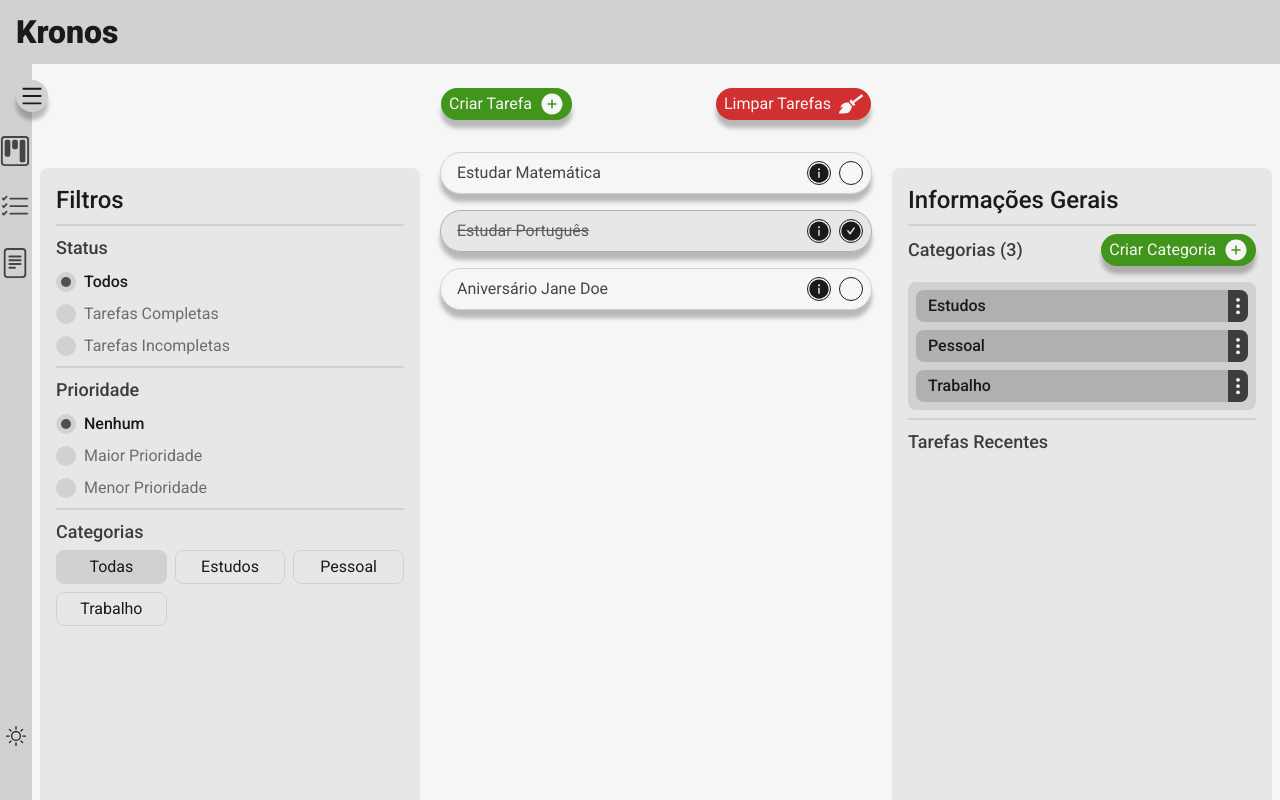
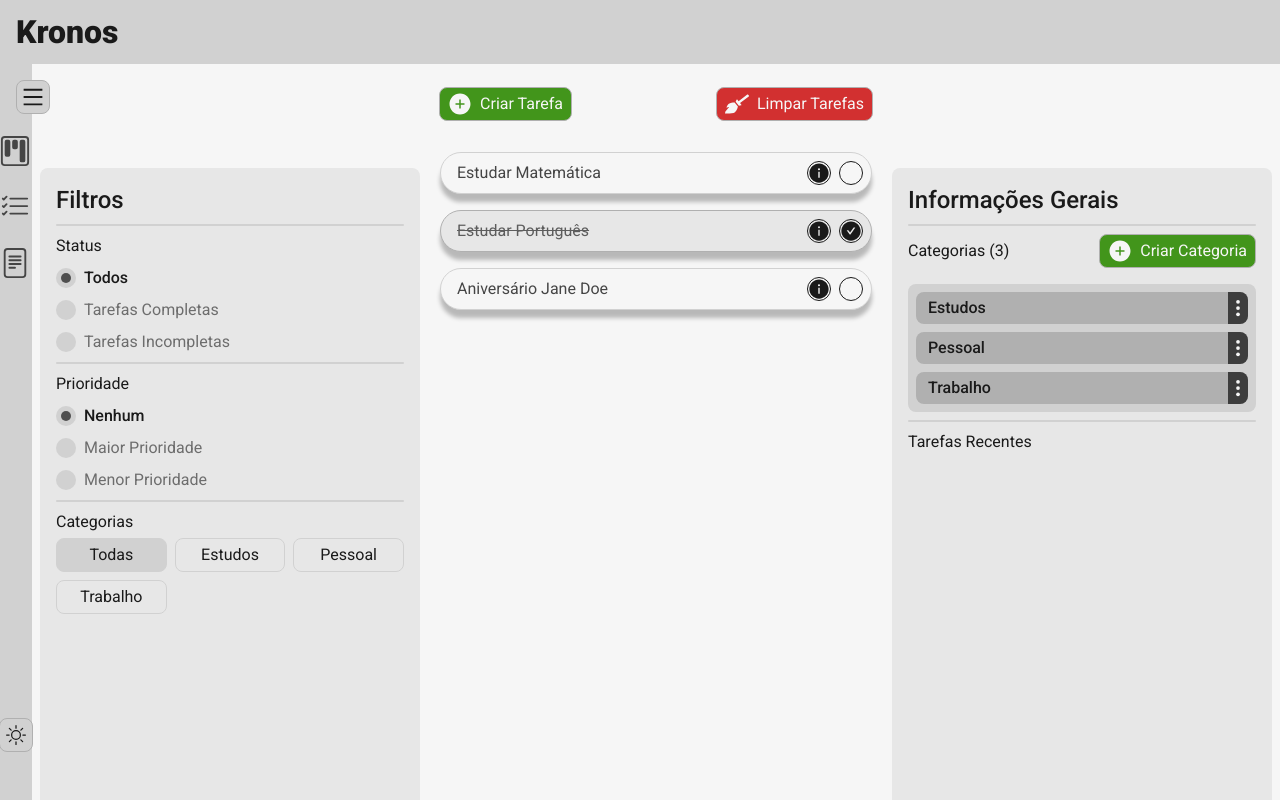
Before and after one commit to Bernardopog/kronos-app, a Next.js app in the folder apps/frontend/: page /pages/todo in a window 1280 px wide. Built offline with nearby package versions, Linux system fonts and the light colour scheme.

Commit message:
feat(frontend): add icon prop and improve Button flexibility

```diff
--- a/apps/frontend/src/app/globals.css
+++ b/apps/frontend/src/app/globals.css
@@ -3,25 +3,47 @@
 @tailwind utilities;
 
 @layer components {
+  /* Page Base */
   .page {
     @apply bg-woodsmoke-50 dark:bg-woodsmoke-925 p-2 size-full duration-300 ease-in-out;
   }
+
+  /* Page - Kanban */
+
+  /* Page - To Do */
   .to-do-btn {
     @apply flex items-center justify-center size-6 border border-woodsmoke-950 rounded-full text-2xl text-woodsmoke-950 dark:border-woodsmoke-100 dark:text-woodsmoke-100;
   }
-  .modal-btn {
-    @apply flex-1 duration-300 ease-in-out;
+
+  /* Page - Notes */
+
+  /* Components */
+  .tab-title {
+    @apply text-lg font-medium text-woodsmoke-800 dark:text-woodsmoke-300 ease-in-out duration-300;
   }
   .priority-btn {
     @apply size-8 rounded-lg opacity-0 font-bold animate-move-left-to-right text-woodsmoke-950;
   }
-  .to-do-tabs-title {
-    @apply text-lg font-medium text-woodsmoke-900 dark:text-woodsmoke-300;
+
+  /** Button */
+  .btn-base {
+    @apply flex justify-center items-center p-1 rounded-lg gap-x-2 bg-transparent border border-woodsmoke-300 duration-300 ease-in-out
+      dark:border-woodsmoke-800
+      hover:border-transparent hover:text-woodsmoke-50;
   }
-  .to-do-tabs-button {
+  .tab-button {
     @apply flex justify-center items-center fixed top-2/4 w-8 h-16 border text-xl border-woodsmoke-300 bg-woodsmoke-200 text-woodsmoke-900 translate-y-[-50%] duration-300 ease-in-out hover:border-woodsmoke-400 hover:bg-woodsmoke-300 hover:text-woodsmoke-950 dark:border-woodsmoke-800 dark:bg-woodsmoke-950 dark:text-woodsmoke-200 dark:hover:border-woodsmoke-700 dark:hover:bg-woodsmoke-900 dark:hover:text-woodsmoke-300 lg:hidden;
   }
+
+  /** Modal */
+  .modal-btn {
+    @apply flex-1 duration-300 ease-in-out;
+  }
+
+  /*...*/
 }
+
+/** Layouts */
 
 .main-layout {
   grid-template-areas:
--- a/apps/frontend/src/components/Button/Button.tsx
+++ b/apps/frontend/src/components/Button/Button.tsx
@@ -4,9 +4,10 @@ import { ReactNode } from "react";
 
 interface IButtonProps {
   action?: () => void;
-  children: ReactNode;
+  children?: ReactNode;
   label?: string;
   ariaLabel?: string;
+  icon?: ReactNode;
   extraStyles?: {
     label?: string;
     button?: string;
@@ -15,22 +16,26 @@ interface IButtonProps {
 }
 
 export default function Button({
+  children,
   action,
-  children,
   label,
   ariaLabel,
+  icon,
   extraStyles,
 }: IButtonProps) {
   return (
     <button
       onClick={action}
       aria-label={ariaLabel}
-      className={`flex items-center justify-center size-8 rounded-full shadow-base shadow-black/25 ${extraStyles?.button}`}
+      className={`btn-base active:brightness-75 ${extraStyles?.button}`}
+      type="button"
     >
-      <span className={extraStyles?.label}>{label}</span>
-      <span className={`text-2xl text-woodsmoke-50 ${extraStyles?.icon}`}>
-        {children}
-      </span>
+      {(children || icon) && (
+        <span className={`text-2xl ${extraStyles?.icon}`}>
+          {children ?? icon}
+        </span>
+      )}
+      {label && <span className={`${extraStyles?.label}`}>{label}</span>}
     </button>
   );
 }
--- a/apps/frontend/tailwind.config.ts
+++ b/apps/frontend/tailwind.config.ts
@@ -25,6 +25,7 @@ export default {
         base: "0 8px 4px",
         "base-floating": "0 24px 4px",
         side: "0px 0 24px",
+        btn: "0 0 5px 3px",
       },
       colors: {
         priority: {
```
